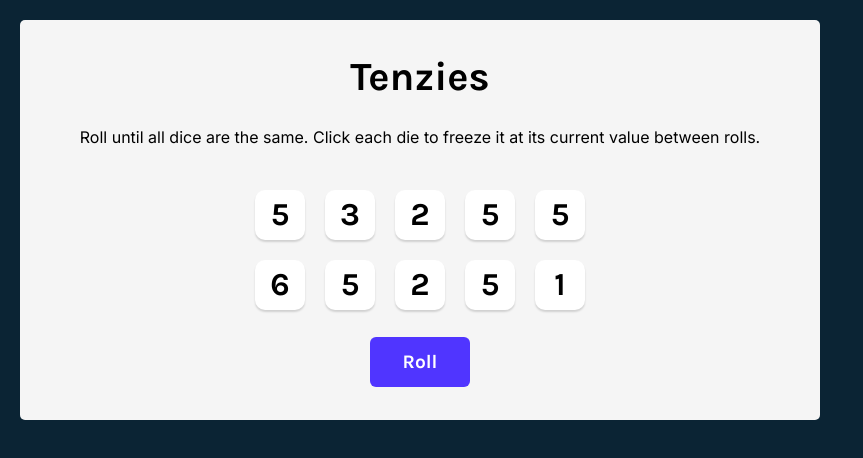
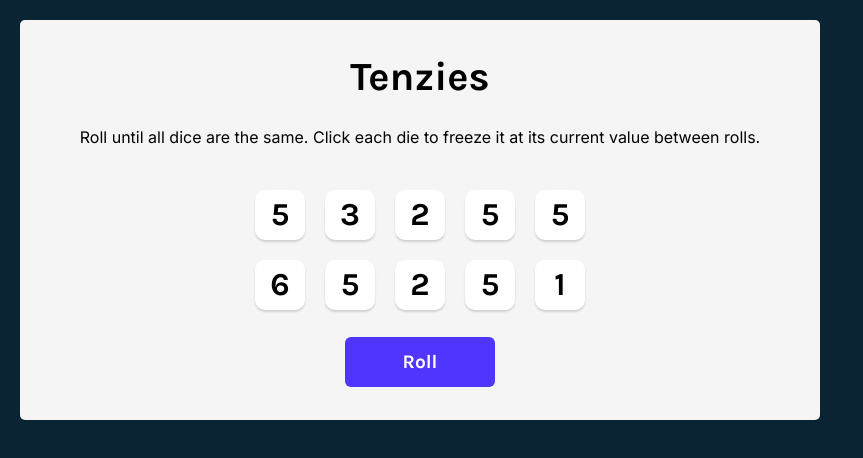
Before and after one commit to PauloMBorges/scrimba-react-tenzies, a React (Vite) app: page / in a window 1280 px wide. Shown: the top 458 px of the page, without its empty margins (0-863 px from the left). Built offline with nearby package versions, Linux system fonts and the light colour scheme.

Commit message:
Change btn to 'New Game' if tenzies

```diff
--- a/package.json
+++ b/package.json
@@ -15,6 +15,7 @@
   "dependencies": {
     "nanoid": "^5.0.7",
     "react": "^18.3.1",
+    "react-confetti": "^6.1.0",
     "react-dom": "^18.3.1"
   },
   "devDependencies": {
--- a/src/App.jsx
+++ b/src/App.jsx
@@ -13,7 +13,7 @@ function App() {
     if(allHeld && allSameValue) {
       setTenzies(true)
     }
-  })
+  }, [dice])
 
   function generateNewDie() {
     return {
@@ -58,6 +58,7 @@ function App() {
 
   return (
     <main>
+
       <h1 className="title">Tenzies</h1>
       <p className="instructions">
         Roll until all dice are the same. Click each die to freeze it at its
@@ -65,7 +66,7 @@ function App() {
       </p>
       <div className="dice-container">{diceElements}</div>
       <button className="roll-dice" onClick={rollDice}>
-        Roll
+        {tenzies ? 'New Game' : 'Roll'}
       </button>
     </main>
   );
--- a/src/index.css
+++ b/src/index.css
@@ -44,7 +44,7 @@ main {
 
 .roll-dice {
   height: 50px;
-  width: 100px;
+  width: 150px;
   border: none;
   border-radius: 6px;
   background-color: #5035ff;
```
Also changed, not shown: 1 other file (tests, documents, lock files or other folders).
